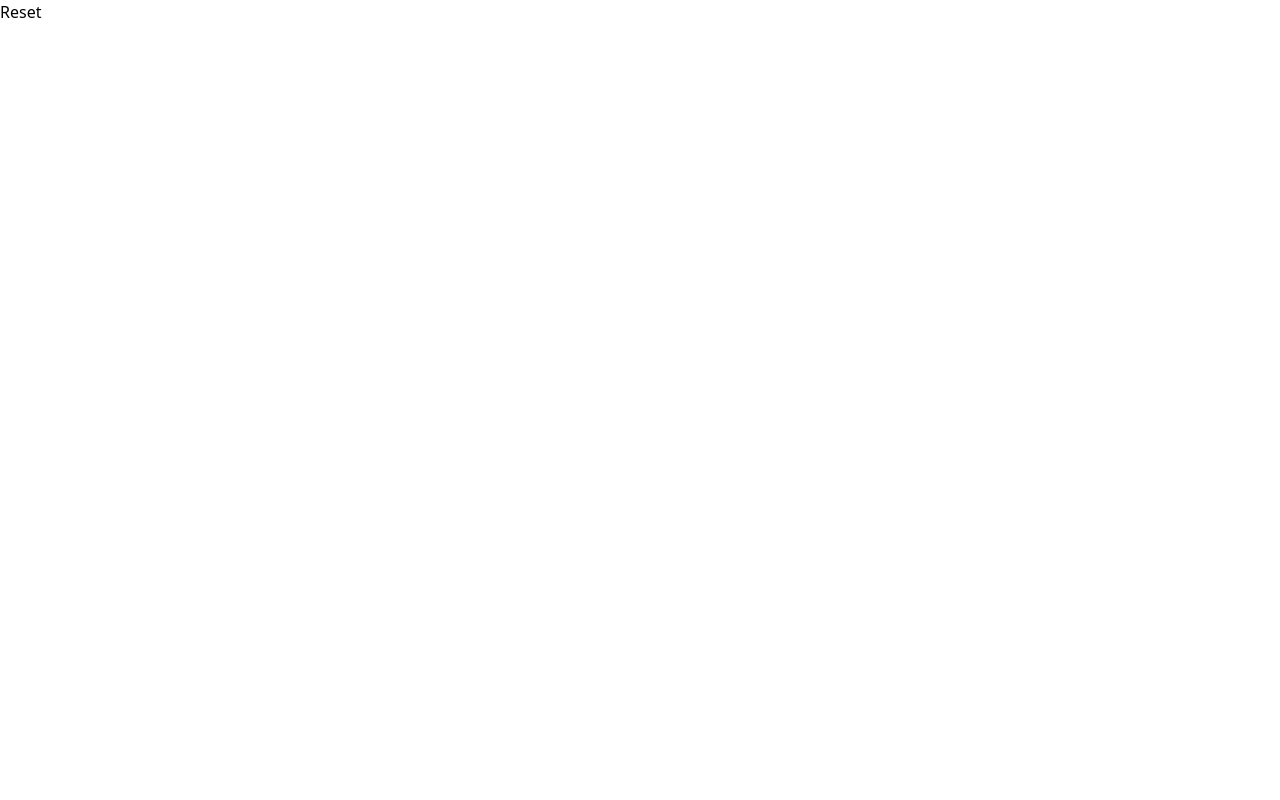
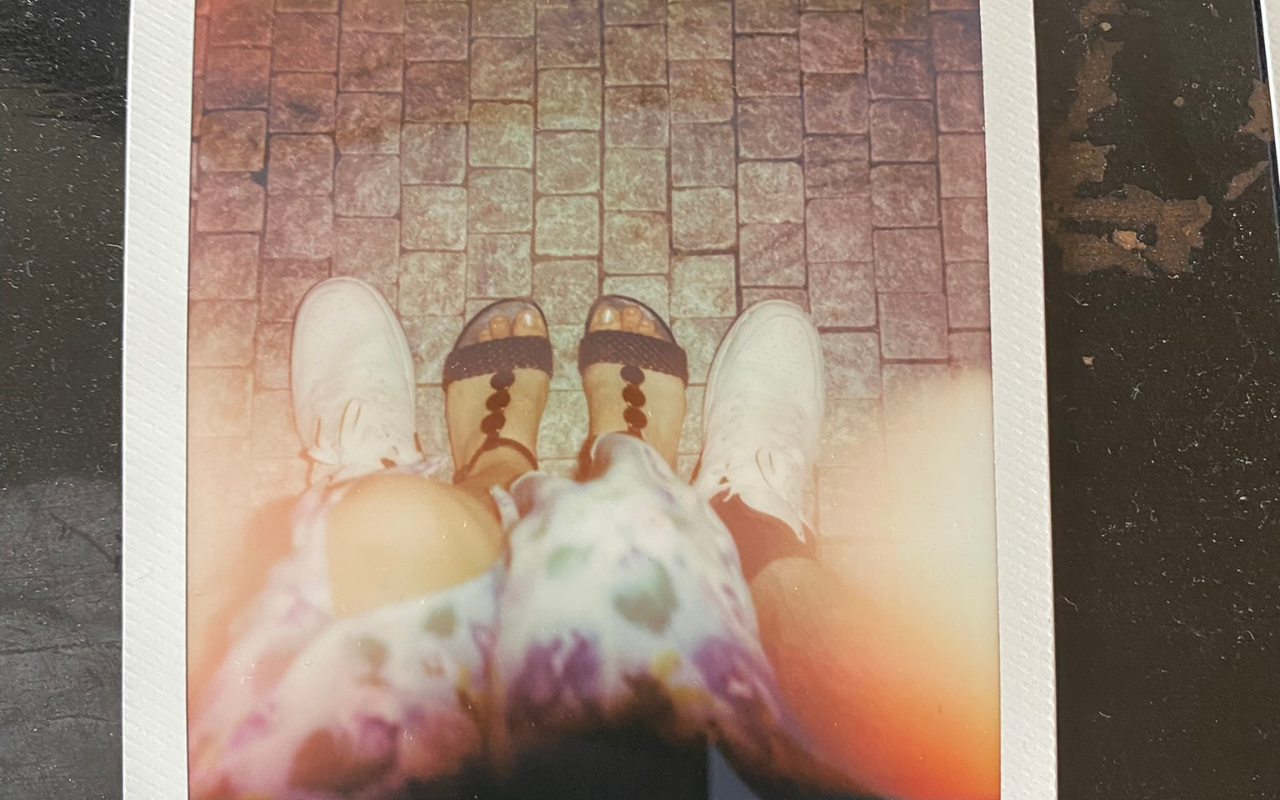
Before and after one commit to OlliJeCool/tpz, a Next.js app: page / in a window 1280 px wide. Built offline with nearby package versions, Linux system fonts and the light colour scheme.

Commit message:
final fix

```diff
--- a/src/components/day5/SliderTile.tsx
+++ b/src/components/day5/SliderTile.tsx
@@ -1,5 +1,6 @@
-import React from "react";
+import React, { useEffect, useState } from "react";
 import { motion } from "motion/react";
+import Image from "next/image";
 
 interface SliderTileProps {
   index: number;
@@ -16,7 +17,7 @@ const tileImages = {
   4: "/fifth.jpeg",
   5: "/sixth.jpeg",
   6: "/seventh.jpeg",
-  7: "/eigth.jpeg",
+  7: "/eighth.jpeg",
 };
 
 const SliderTile = ({
@@ -25,24 +26,34 @@ const SliderTile = ({
   isSolved,
   setGameEnd,
 }: SliderTileProps) => {
+  const [isClient, setIsClient] = useState(false);
+
+  useEffect(() => {
+    setIsClient(true); // Trigger a re-render on the client side
+  }, []);
   return (
     <motion.div
       whileHover={{ scale: 1.03 }}
       whileTap={{ scale: 1.06 }}
       onClick={() => index != Infinity && onClick(index)}
+      className={`relative w-full h-full flex items-center justify-center ${
+        index !== Infinity ? "bg-blue-100" : ""
+      } rounded-xl overflow-hidden`}
+    >
+      {index != Infinity ? (
+        <Image
+          src={tileImages[index]}
+          alt={`Tile ${index}`}
+          fill // This will make the image take the full space of its parent
           style={{
-        //@ts-ignore
-        backgroundImage: `url(${tileImages[index]})`, // Use the image based on index
-        backgroundSize: "cover",
-        backgroundPosition: "center",
+            objectFit: "cover", // Ensures the image covers the div
+            objectPosition: "center", // Centers the image
           }}
-      className={`w-full h-full flex items-center justify-center ${
-        index != Infinity && "bg-blue-100"
-      } rounded-xl`}
-    >
-      {index != Infinity
-        ? null
-        : isSolved && (
+          priority={index === 4} // Prioritize loading for the fifth image
+          className="rounded-xl"
+        />
+      ) : (
+        isSolved && (
           <motion.button
             whileHover={{ scale: 1.03 }}
             whileTap={{ scale: 1.06 }}
@@ -51,6 +62,7 @@ const SliderTile = ({
           >
             Hurá! :D
           </motion.button>
+        )
       )}
     </motion.div>
   );
```
Also changed, not shown: public/eighth.JPEG (renamed from public/eigth.JPEG). Lines whose indentation alone changed are shown as unchanged.
